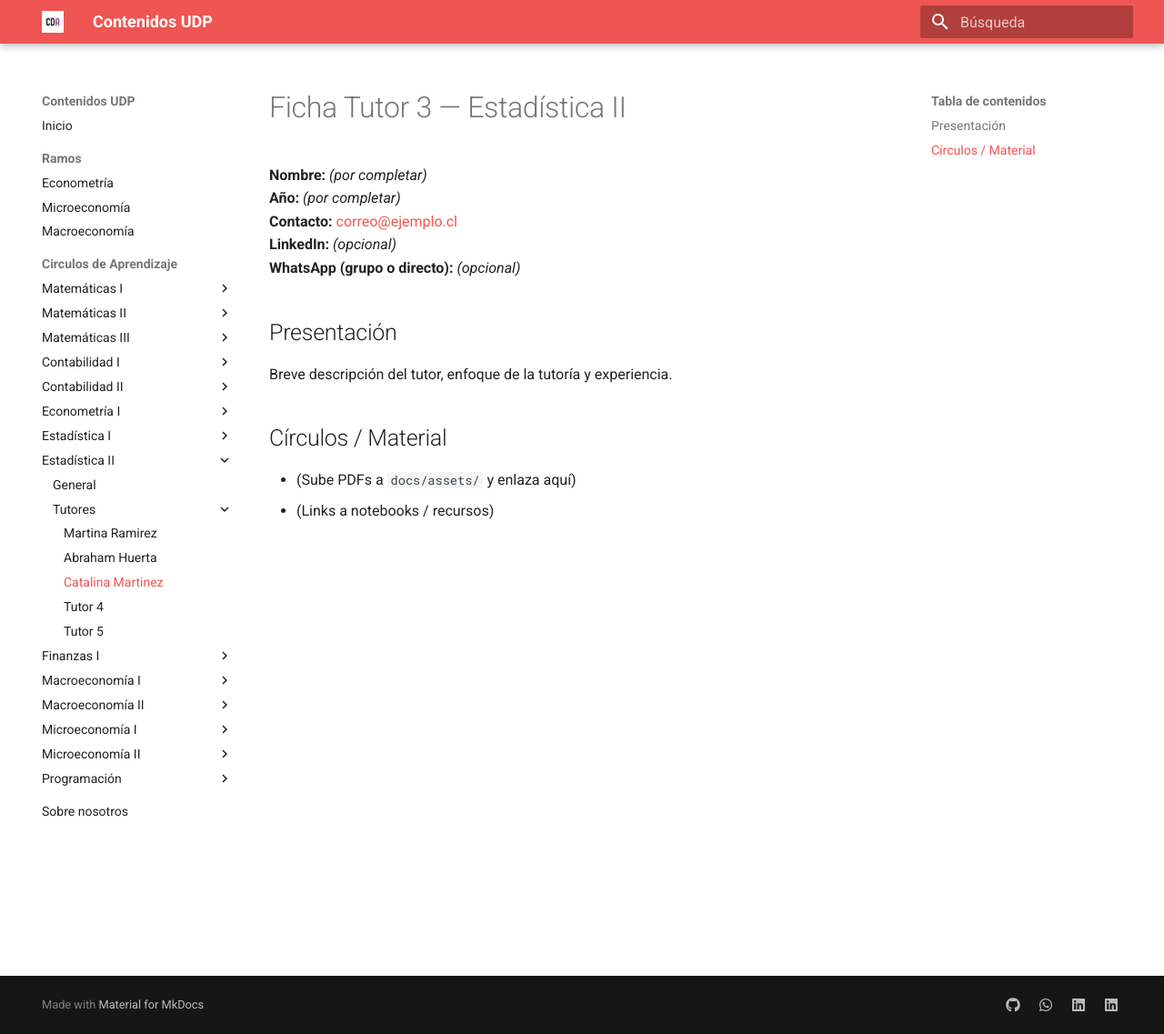
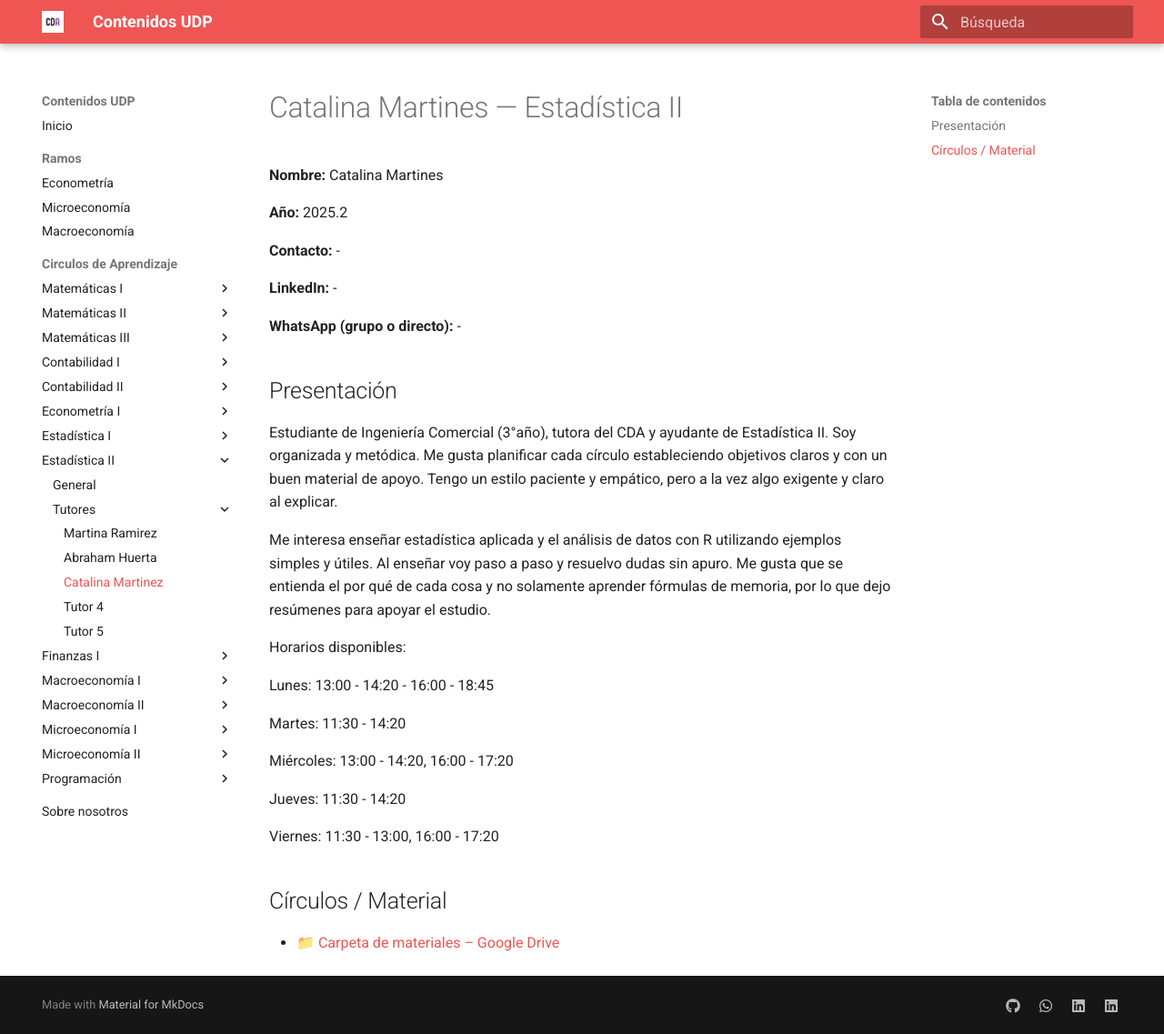
Before and after one commit to cda-fae/cda-fae, an MkDocs documentation site: the page built from docs/tutorias/estadistica-2/tutores/tutor3.md, in a window 1280 px wide and 1137 px high. Shown: the whole window at 91% size. Built offline with MkDocs 1.6.1 and Material for MkDocs 9.7.7, drawn with Linux system fonts in a browser that asks for light colours.

Commit message:
perfil cata martines est2

```diff
--- a/docs/tutorias/estadistica-2/tutores/tutor3.md
+++ b/docs/tutorias/estadistica-2/tutores/tutor3.md
@@ -1,14 +1,33 @@
-# Ficha Tutor 3 — Estadística II
+# Catalina Martines — Estadística II
 
-**Nombre:** _(por completar)_
-**Año:** _(por completar)_
-**Contacto:** [correo@ejemplo.cl](mailto:correo@ejemplo.cl)
-**LinkedIn:** _(opcional)_
-**WhatsApp (grupo o directo):** _(opcional)_
+**Nombre:** Catalina Martines
+
+**Año:** 2025.2
+
+**Contacto:** -
+
+**LinkedIn:** -
+
+**WhatsApp (grupo o directo):** -
 
 ## Presentación
-Breve descripción del tutor, enfoque de la tutoría y experiencia.
+Estudiante de Ingeniería Comercial (3°año), tutora del CDA y ayudante de Estadística II. Soy organizada y metódica. Me gusta planificar cada círculo estableciendo objetivos claros y con un buen material de apoyo. Tengo un estilo paciente y empático, pero a la vez algo exigente y claro al explicar.
+
+Me interesa enseñar estadística aplicada y el análisis de datos con R utilizando ejemplos simples y útiles. Al enseñar voy paso a paso y resuelvo dudas sin apuro.
+Me gusta que se entienda el por qué de cada cosa y no solamente aprender fórmulas de memoria, por lo que dejo resúmenes para apoyar el estudio.
+
+Horarios disponibles:
+
+Lunes: 13:00 - 14:20 - 16:00 - 18:45
+
+Martes: 11:30 - 14:20
+
+Miércoles: 13:00 - 14:20, 16:00 - 17:20
+
+Jueves: 11:30 - 14:20
+
+Viernes: 11:30 - 13:00, 16:00 - 17:20
 
 ## Círculos / Material
-- (Sube PDFs a `docs/assets/` y enlaza aquí)
-- (Links a notebooks / recursos)
+
+- 📁 [Carpeta de materiales – Google Drive](https://drive.google.com/drive/folders/1xRpFRWvGVfPKvjCAmHxXqJuMI_nB2GLA?usp=sharing)
```
